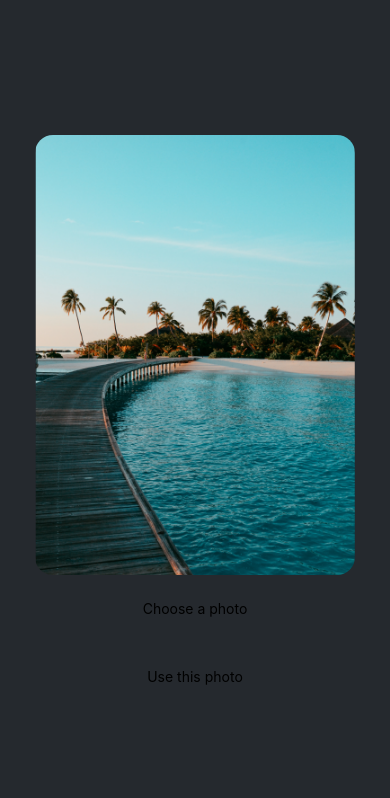
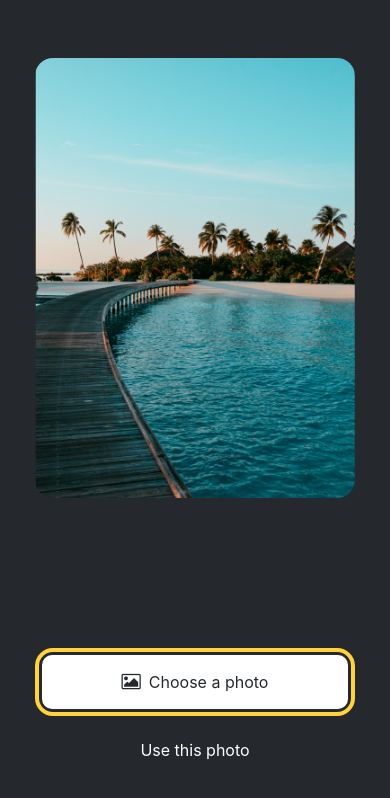
Before and after one commit to gsillis/StickerSmash, a React Native app: screen / in a window 390 px wide. Shown: the top 798 px of the page. Built offline with nearby package versions, Linux system fonts and the light colour scheme.

Commit message:
Added: custom button

```diff
--- a/App.js
+++ b/App.js
@@ -10,10 +10,10 @@
   return (
     <View style={styles.container}>
       <View style= {styles.imageContainer}>
-          <ImageViewer placeholderImageSource={PlaceholderImage} />
+        <ImageViewer placeholderImageSource={PlaceholderImage} />
       </View>
       <View style={styles.footerContainer}>
-        <Button label= "Choose a photo" />
+        <Button theme= "primary" label= "Choose a photo" />
         <Button label= "Use this photo" />
       </View>
       <StatusBar style="auto" />
@@ -28,6 +28,10 @@
     alignItems: 'center',
     justifyContent: 'center',
   },
+  imageContainer: {
+    flex: 1,
+    paddingTop: 58,
+  },
   footerContainer: {
     flex: 1/ 3,
     alignItems: 'center'
--- a/components/Buttons.js
+++ b/components/Buttons.js
@@ -1,10 +1,30 @@
 import { StyleSheet , View, Pressable, Text } from "react-native";
+import FontAwesome from '@expo/vector-icons/FontAwesome';
 
-export default function Button({ label }) {
+export default function Button({ label, theme }) {
+    if (theme == "primary") {
+        return (
+            <View style={[styles.buttonContainer, {borderWidth: 4, borderColor: "#ffd33d", borderRadius: 18}]}>
+                <Pressable
+                    style={[styles.button, {backgroundColor: "#fff"}]}
+                    onPress={()=> alert('You pressed a button')}
+                >
+                    <FontAwesome
+                        name="picture-o"
+                        size={18}
+                        color={"#25292e"}
+                        style={styles.buttonIcon}
+                    />
+                    <Text style={[styles.buttonLabel, {color: "#25292e"}]}>{label}</Text>
+                </Pressable>
+            </View>
+        );
+    }
+
     return (
         <View style={styles.buttonContainer}>
             <Pressable style={styles.button} onPress={() => alert('You pressed a button')}>
-                <Text styles={styles.buttonLabel}>{label}</Text>
+                <Text style={styles.buttonLabel}>{label}</Text>
             </Pressable>
         </View>
     );
@@ -14,9 +34,9 @@
     buttonContainer: {
       width: 320,
       height: 68,
-        merginHorizontal: 20,
+      marginHorizontal: 20,
       alignItems: 'center',
-        justifyContent: 'Center',
+      justifyContent: 'center',
       padding: 3,
     },
     button: {
@@ -32,6 +52,6 @@
     },
     buttonLabel: {
       color: '#fff',
-        fontSize: '16'
+      fontSize: 16,
     },
   });
--- a/package.json
+++ b/package.json
@@ -15,7 +15,8 @@
     "react-native": "0.73.5",
     "react-dom": "18.2.0",
     "react-native-web": "~0.19.6",
-    "@expo/metro-runtime": "~3.1.3"
+    "@expo/metro-runtime": "~3.1.3",
+    "@expo/vector-icons": "^14.0.0"
   },
   "devDependencies": {
     "@babel/core": "^7.20.0"
```
Also changed, not shown: 1 other file (tests, documents, lock files or other folders). Lines whose indentation alone changed are shown as unchanged.
